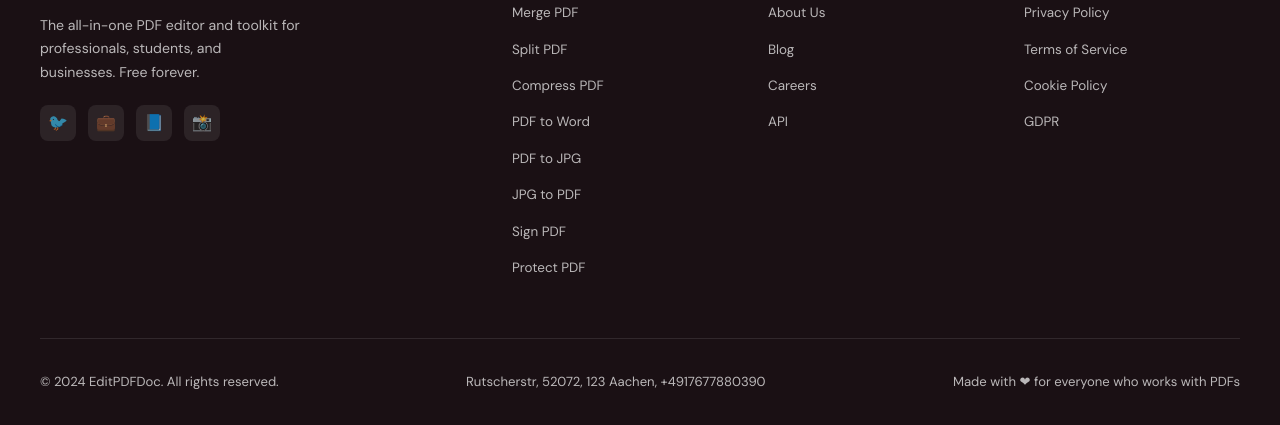
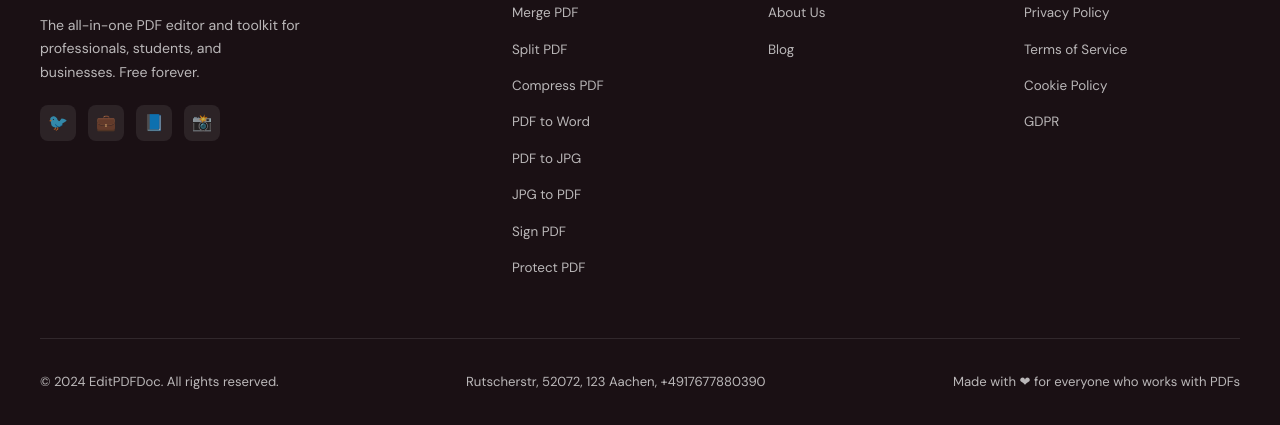
Before and after one commit to javed103/editpdfdoc, a website: page index.html in a window 1280 px wide. Shown: the part 5355-5780 px from the top of the page. Drawn offline with Linux system fonts and the light colour scheme.

Commit message:
Update footer links in index.html
Removed some company links from the footer.

```diff
--- a/index.html
+++ b/index.html
@@ -476,7 +476,7 @@
         <div class="social-links" style="margin-top:20px"><a>🐦</a><a>💼</a><a>📘</a><a>📸</a></div>
       </div>
       <div class="footer-col"><h4>Tools</h4><ul><li><a href="#" onclick="openTool('merge-pdf')">Merge PDF</a></li><li><a href="#" onclick="openTool('split-pdf')">Split PDF</a></li><li><a href="#" onclick="openTool('compress-pdf')">Compress PDF</a></li><li><a href="#" onclick="openTool('pdf-to-word')">PDF to Word</a></li><li><a href="#" onclick="openTool('pdf-to-jpg')">PDF to JPG</a></li><li><a href="#" onclick="openTool('jpg-to-pdf')">JPG to PDF</a></li><li><a href="#" onclick="openTool('sign-pdf')">Sign PDF</a></li><li><a href="#" onclick="openTool('protect-pdf')">Protect PDF</a></li></ul></div>
-      <div class="footer-col"><h4>Company</h4><ul><li><a href="#">About Us</a></li><li><a href="#">Blog</a></li><li><a href="#">Careers</a></li><li><a href="#">API</a></li></ul></div>
+      <div class="footer-col"><h4>Company</h4><ul><li><a href="#">About Us</a></li><li><a href="#">Blog</a></li></ul></div>
       <div class="footer-col"><h4>Legal</h4><ul><li><a href="#">Privacy Policy</a></li><li><a href="#">Terms of Service</a></li><li><a href="#">Cookie Policy</a></li><li><a href="#">GDPR</a></li></ul></div>
     </div>
     <div class="footer-bottom">
```
